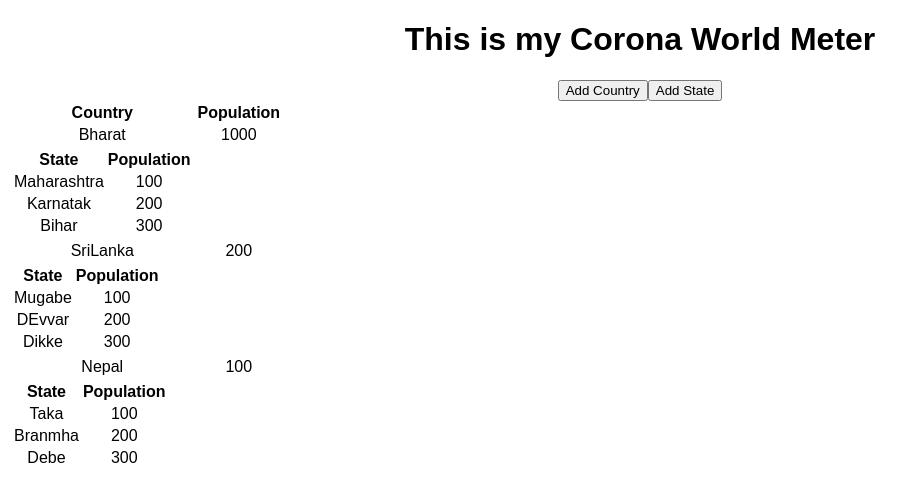
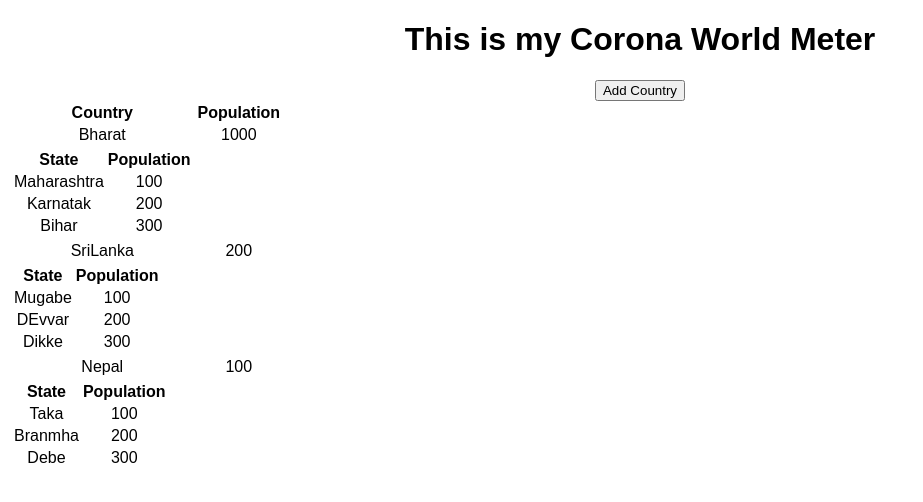
Before and after one commit to NitinDaphale/CoroMeter, a React (Create React App) app: page / in a window 1280 px wide. Shown: the top 502 px of the page, without its empty margins (0-923 px from the left). Built offline with nearby package versions, Linux system fonts and the light colour scheme.

Commit message:
New AddCountry Component + Material UI
AddCountry Component created with Material UI

```diff
--- a/package.json
+++ b/package.json
@@ -5,6 +5,8 @@
   "keywords": [],
   "main": "src/index.js",
   "dependencies": {
+    "@material-ui/core": "4.9.9",
+    "@material-ui/icons": "4.9.1",
     "@types/jest": "25.2.1",
     "react": "16.12.0",
     "react-dom": "16.12.0",
--- a/src/home.js
+++ b/src/home.js
@@ -1,5 +1,7 @@
 import React, { useState } from "react";
 import Country from "./country";
+import AddCountryFlag from "./addCountry";
+import Container from "@material-ui/core/Container";
 
 export default () => {
   const list = [
@@ -36,6 +38,15 @@ export default () => {
   ];
 
   const [countries, setCountries] = useState(list);
+  const [addCountryFlag, setAddCountryFlag] = useState(false);
+
+  const onClickAddCountry = () => {
+    setAddCountryFlag(true);
+  };
+
+  const onCancelAddCountry = () => {
+    setAddCountryFlag(false);
+  };
 
   const addCountry = () => {
     const newList = [...countries];
@@ -49,7 +60,9 @@ export default () => {
       ],
       people: ["Koirala", "prachand", "abe"]
     });
+
     setCountries(newList);
+    setAddCountryFlag(false);
   };
 
   const addState = () => {
@@ -62,12 +75,22 @@ export default () => {
   return (
     <div>
       <h1>This is my Corona World Meter </h1>
-      <button text="Add Country" onClick={addCountry}>
-        Add Country
-      </button>
-      <button text="Add State" onClick={addState}>
-        Add State
-      </button>
+      {!addCountryFlag && (
+        <Container maxWidth="sm">
+          {!addCountryFlag && (
+            <button text="Add Country" onClick={onClickAddCountry}>
+              Add Country
+            </button>
+          )}
+        </Container>
+      )}
+
+      {addCountryFlag && (
+        <Container>
+          <AddCountryFlag onSubmit={addCountry} onCancel={onCancelAddCountry} />
+        </Container>
+      )}
+
       <table>
         <thead>
           <tr>
```
Also changed, not shown: src/addCountry.js (added).
